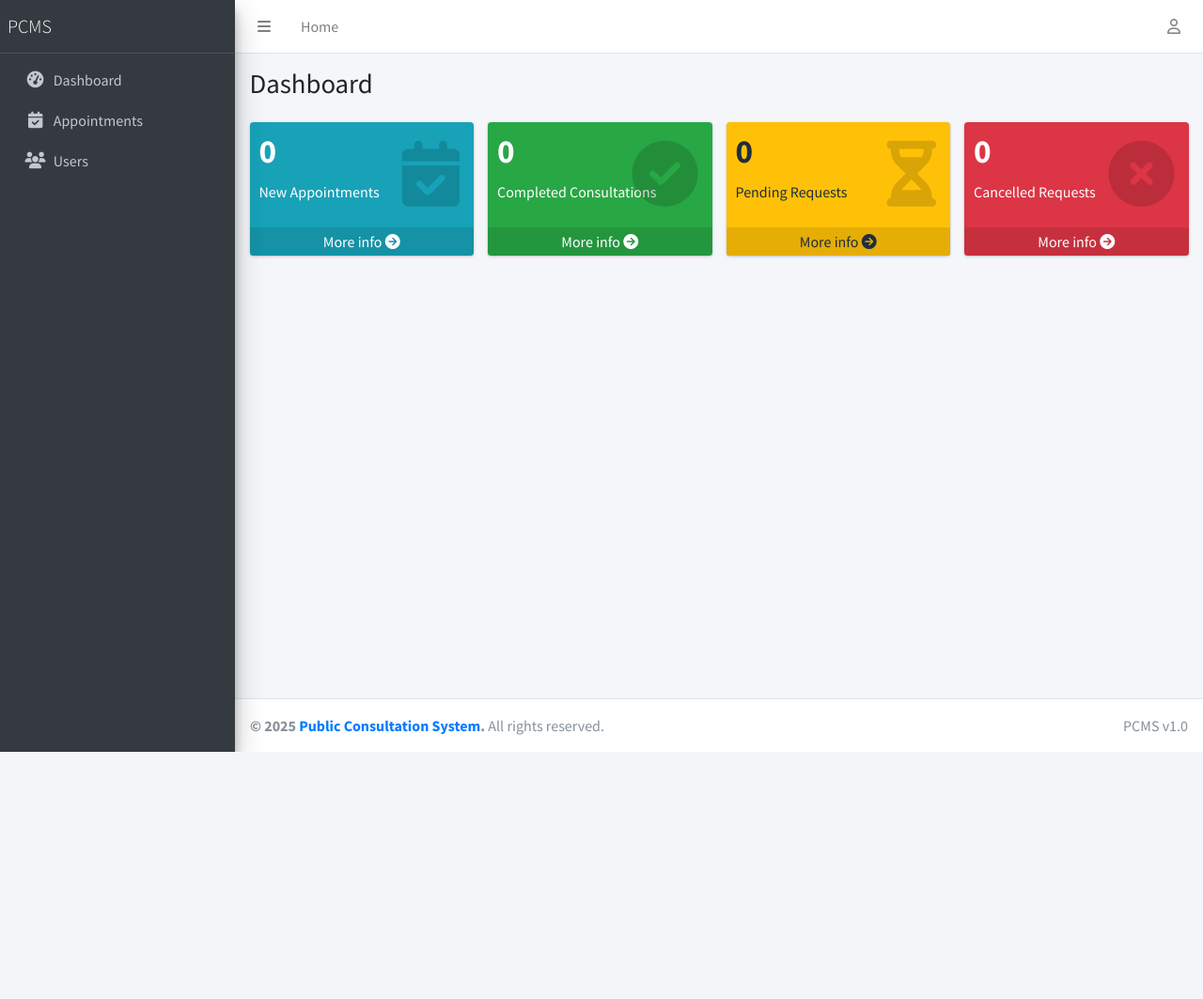
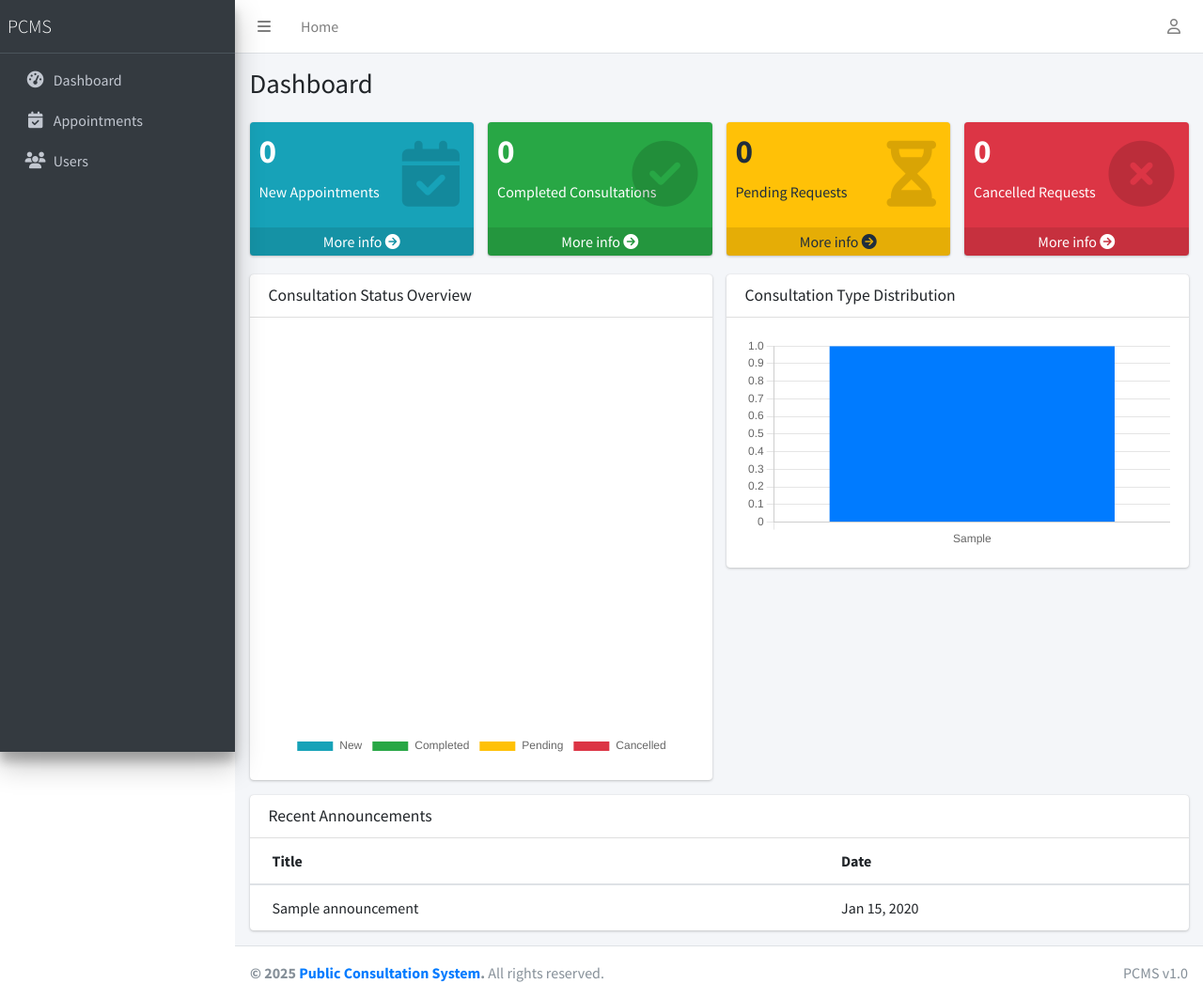
Before and after one commit to xxiimcha/bcp_pcms, a PHP site: page /admin/dashboard.php in a window 1280 px wide. Shown: the whole page at 94% size. Before the commit the page ends 800 px from the top, so only its background shows below. Run offline with PHP 8.4, Linux system fonts and the light colour scheme; tables that the repository leaves empty or names only in its code hold one stand-in row (values such as "Sample post"); some libraries are stand-ins or nearby versions.

Commit message:
Dashboard layout enhanced

```diff
--- a/admin/dashboard.php
+++ b/admin/dashboard.php
@@ -11,6 +11,22 @@ $query = "SELECT
 
 $result = mysqli_query($conn, $query);
 $data = mysqli_fetch_assoc($result);
+
+// Fetch recent announcements
+$announcementQuery = "SELECT title, created_at FROM announcements ORDER BY created_at DESC LIMIT 5";
+$announcementResult = mysqli_query($conn, $announcementQuery);
+
+// Fetch consultation types for chart
+$typeQuery = "SELECT consultation_type, COUNT(*) AS count FROM consultations GROUP BY consultation_type";
+$typeResult = mysqli_query($conn, $typeQuery);
+
+$consultationTypes = [];
+$consultationCounts = [];
+
+while ($row = mysqli_fetch_assoc($typeResult)) {
+  $consultationTypes[] = $row['consultation_type'];
+  $consultationCounts[] = $row['count'];
+}
 ?>
 
 <body class="hold-transition sidebar-mini layout-fixed">
@@ -32,6 +48,7 @@ $data = mysqli_fetch_assoc($result);
     <section class="content">
       <div class="container-fluid">
         <div class="row">
+          <!-- New Appointments -->
           <div class="col-lg-3 col-6">
             <div class="small-box bg-info">
               <div class="inner">
@@ -45,6 +62,7 @@ $data = mysqli_fetch_assoc($result);
             </div>
           </div>
 
+          <!-- Completed -->
           <div class="col-lg-3 col-6">
             <div class="small-box bg-success">
               <div class="inner">
@@ -58,6 +76,7 @@ $data = mysqli_fetch_assoc($result);
             </div>
           </div>
 
+          <!-- Pending -->
           <div class="col-lg-3 col-6">
             <div class="small-box bg-warning">
               <div class="inner">
@@ -71,6 +90,7 @@ $data = mysqli_fetch_assoc($result);
             </div>
           </div>
 
+          <!-- Cancelled -->
           <div class="col-lg-3 col-6">
             <div class="small-box bg-danger">
               <div class="inner">
@@ -84,9 +104,123 @@ $data = mysqli_fetch_assoc($result);
             </div>
           </div>
         </div>
+
+        <!-- Charts Row -->
+        <div class="row">
+          <!-- Consultation Status Chart -->
+          <div class="col-md-6">
+            <div class="card">
+              <div class="card-header">
+                <h3 class="card-title">Consultation Status Overview</h3>
+              </div>
+              <div class="card-body">
+                <canvas id="consultationChart" height="150"></canvas>
+              </div>
+            </div>
+          </div>
+
+          <!-- Consultation Type Chart -->
+          <div class="col-md-6">
+            <div class="card">
+              <div class="card-header">
+                <h3 class="card-title">Consultation Type Distribution</h3>
+              </div>
+              <div class="card-body">
+                <canvas id="typeChart" height="150"></canvas>
+              </div>
+            </div>
+          </div>
+        </div>
+
+        <!-- Announcements Table -->
+        <div class="row">
+          <div class="col-md-12">
+            <div class="card">
+              <div class="card-header">
+                <h3 class="card-title">Recent Announcements</h3>
+              </div>
+              <div class="card-body table-responsive p-0">
+                <table class="table table-hover text-nowrap">
+                  <thead>
+                    <tr>
+                      <th>Title</th>
+                      <th>Date</th>
+                    </tr>
+                  </thead>
+                  <tbody>
+                    <?php while ($row = mysqli_fetch_assoc($announcementResult)) { ?>
+                      <tr>
+                        <td><?php echo $row['title']; ?></td>
+                        <td><?php echo date('M d, Y', strtotime($row['created_at'])); ?></td>
+                      </tr>
+                    <?php } ?>
+                  </tbody>
+                </table>
+              </div>
+            </div>
+          </div>
+        </div>
+
       </div>
     </section>
   </div>
+
   <?php include '../partials/footer.php'; ?>
 </div>
 <?php include '../partials/foot.php'; ?>
+
+<!-- ChartJS -->
+<script src="https://cdn.jsdelivr.net/npm/chart.js"></script>
+<script>
+  // Consultation Status Chart
+  const statusCtx = document.getElementById('consultationChart').getContext('2d');
+  const consultationChart = new Chart(statusCtx, {
+    type: 'pie',
+    data: {
+      labels: ['New', 'Completed', 'Pending', 'Cancelled'],
+      datasets: [{
+        data: [
+          <?php echo $data['new_appointments']; ?>,
+          <?php echo $data['completed']; ?>,
+          <?php echo $data['pending']; ?>,
+          <?php echo $data['cancelled']; ?>
+        ],
+        backgroundColor: ['#17a2b8', '#28a745', '#ffc107', '#dc3545']
+      }]
+    },
+    options: {
+      responsive: true,
+      plugins: {
+        legend: {
+          position: 'bottom'
+        }
+      }
+    }
+  });
+
+  // Consultation Type Chart
+  const typeCtx = document.getElementById('typeChart').getContext('2d');
+  const typeChart = new Chart(typeCtx, {
+    type: 'bar',
+    data: {
+      labels: <?php echo json_encode($consultationTypes); ?>,
+      datasets: [{
+        label: 'Consultations',
+        data: <?php echo json_encode($consultationCounts); ?>,
+        backgroundColor: '#007bff'
+      }]
+    },
+    options: {
+      responsive: true,
+      plugins: {
+        legend: { display: false }
+      },
+      scales: {
+        y: {
+          beginAtZero: true,
+          precision: 0
+        }
+      }
+    }
+  });
+</script>
```
Also changed, not shown: 1 other file.
